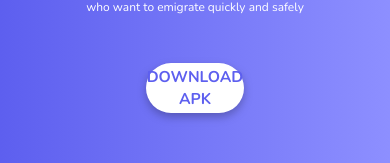
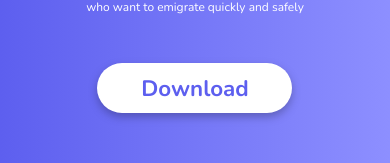
Before and after one commit to Nicok19/WorldJob, a Next.js app: page / in a window 390 px wide. Shown: the part 247-410 px from the top of the page. Built offline with nearby package versions, Linux system fonts and the light colour scheme.

Commit message:
Deploy arranges

```diff
--- a/pages/SecondPage/secondPages.module.css
+++ b/pages/SecondPage/secondPages.module.css
@@ -93,6 +93,30 @@
 .data__return:hover{
  color: var(--secondary-color, #FFBB95);
 }
+.container__data__button{
+    color: var(--Primary-Color, #5D5FEF);
+    text-align: center;
+    font-size: 35px;
+    font-style: normal;
+    font-weight: 700;
+    line-height: normal;
+    display: flex;
+    width: 370.563px;
+    height: 67.109px;
+    flex-direction: column;
+    justify-content: center;
+    align-items: center;
+    flex-shrink: 0;
+    border-radius: 25px;
+    border: none;
+    background-color: var(--white-color, #fff);
+    filter: drop-shadow(0px 4px 4px rgba(0, 0, 0, 0.25));
+}
+
+.container__data__button:hover{
+    background-color: var(--background-color, #494949);
+    color: var(--white-color, #fff);
+  }
 
 
 /*  Responsive design----------------------------------------------------------------------------------------------------------------- */
@@ -125,6 +149,13 @@
     .img {
         bottom: 30%;
     }
+    .container__data__button{
+        font-size: 30px;
+        width: 300px;
+        height: 60px;
+
+    }
+
 }
 
 @media screen and (max-width: 1000px) {
@@ -237,6 +268,13 @@
         opacity: 0;
         animation: slideInFromRight 2s ease forwards;
     }
+
+    .container__data__button{
+        font-size: 4vw;
+        width: 25vw;
+        height: 50px;
+        margin: 0 auto;
+    }
 }
 
 /*  Cellphone */
@@ -304,6 +342,9 @@
         left: 130px;
     }
 
-
+    .container__data__button{
+        width: 50vw;
+        font-size: 1.4rem;
+    }
 
 }
--- a/pages/home/PresentationProduct/presentationProduct.tsx
+++ b/pages/home/PresentationProduct/presentationProduct.tsx
@@ -1,6 +1,6 @@
 import Image from "next/image";
 import styles from "./presentationProduct.module.css";
-import DownloadApk from "../../../src/app/components/Buttons/Button__ApkDownload";
+
 
 function PresentationProduct() {
   return (
@@ -11,13 +11,9 @@
     <p>Worldjob is the first application designed for people who want to emigrate quickly and safely</p>
 
 
-<DownloadApk
-  href="https://www.behance.net/gallery/137845083/Apk-WorldJob"
-  target="_blank"
-  rel="noopener noreferrer"
->
-  DOWNLOAD APK
-</DownloadApk>
+    <a href="https://www.behance.net/gallery/137845083/Apk-WorldJob" target="_blank" rel="noopener noreferrer" className={styles.container__data__button}>
+  Download
+</a>
 
 
 </div>
--- a/src/app/components/Buttons/Button__ApkDownload.tsx
+++ /dev/null
@@ -1,44 +0,0 @@
-"use client";
-
-
-import styled from 'styled-components';
-
- const DownloadApk = styled.a`
-  color: var(--Primary-Color, #5D5FEF);
-  text-align: center;
-  font-size: 35px;
-  font-style: normal;
-  font-weight: 700;
-  line-height: normal;
-  display: flex;
-  width: 370.563px;
-  height: 67.109px;
-  flex-direction: column;
-  justify-content: center;
-  align-items: center;
-  flex-shrink: 0;
-  border-radius: 25px;
-  border: none;
-  background-color: var(--white-color, #fff);
-  filter: drop-shadow(0px 4px 4px rgba(0, 0, 0, 0.25));
-
-  &:hover {
-    background-color: var(--background-color, #494949);
-    color: var(--white-color, #fff);
-  }
-
-  @media (max-width: 1440px) {
-    font-size: 30px;
-    width: 300px;
-    height: 60px;
-  }
-
-  @media (max-width: 768px) {
-    font-size: 4vw;
-    width: 25vw;
-    height: 50px;
-    margin: 0 auto;
-  }
-`;
-
-export default DownloadApk;
```
Also changed, not shown: pages/SecondPage/SecondPage.tsx (+5 -8 lines), 1 other file (tests, documents, lock files or other folders).
